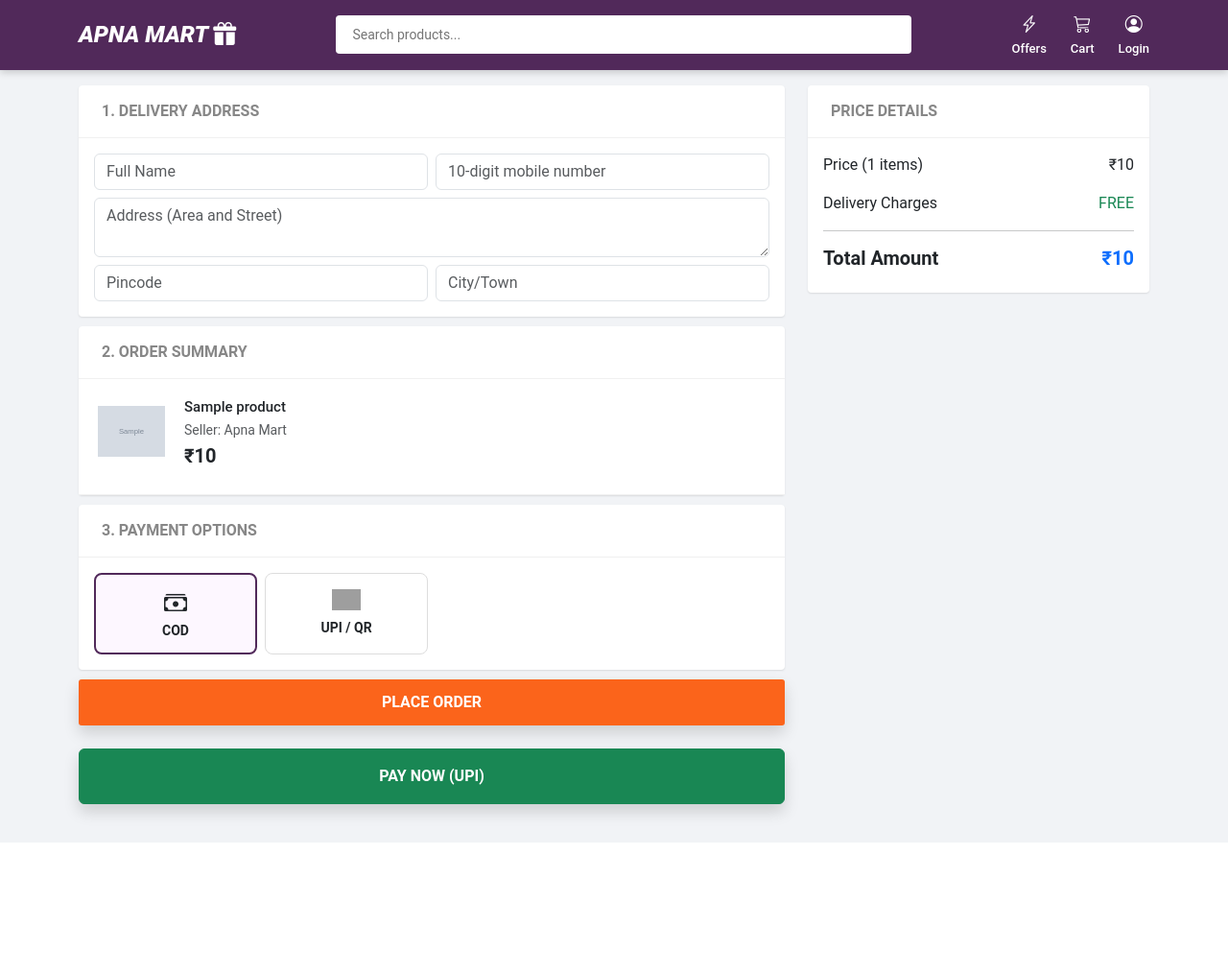
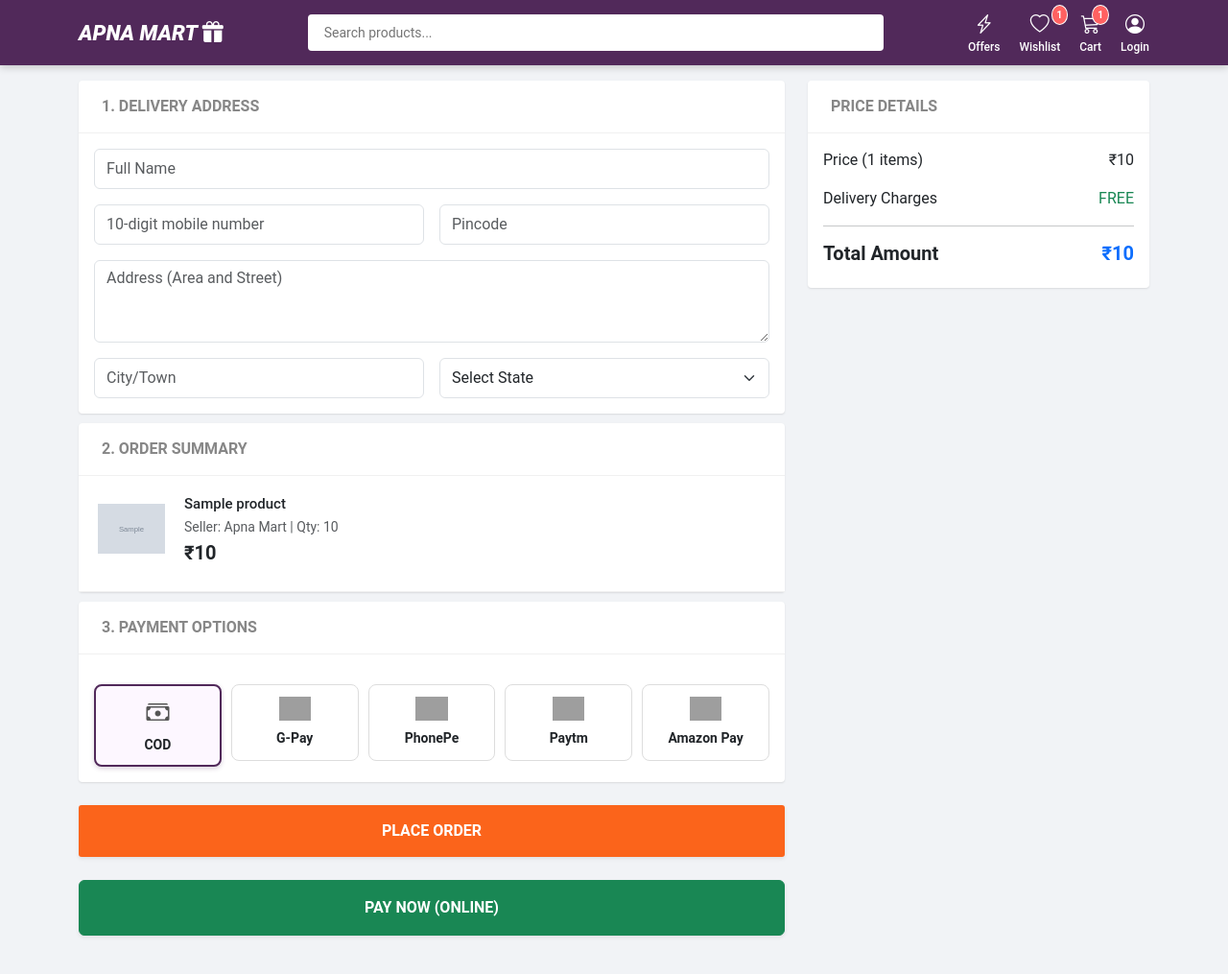
Before and after one commit to etishagodle14-a11y/shopping-website, a Django app: template ebook/templates/ebook/checkout.html in a window 1280 px wide. Shown: the whole page at 96% size. Before the commit the page ends 878 px from the top, so only its background shows below. Run offline with Django 5.2, Linux system fonts and the light colour scheme; the template is opened without the code that fills it: most values are stand-ins (such as "Sample title", 1, 10 or a date in 2020); grey boxes marked "Sample" are stand-in pictures; grey boxes are pictures that could not be loaded.

Commit message:
Added notification badges and full address form

```diff
--- a/ebook/templates/ebook/base.html
+++ b/ebook/templates/ebook/base.html
@@ -12,48 +12,41 @@
         body { background-color: #f1f3f6; font-family: Roboto, Arial, sans-serif; margin: 0; }
 
         /* Navbar Styling */
-        .fk-navbar {
-            background-color: #51295a;
-            padding: 12px 0;
-            position: sticky;
-            top: 0;
-            z-index: 1000;
-            box-shadow: 0 2px 8px rgba(0,0,0,0.2);
+        .fk-navbar { background-color: #51295a; padding: 10px 0; position: sticky; top: 0; z-index: 1000; box-shadow: 0 2px 8px rgba(0,0,0,0.2); }
+        .header-flex { display: flex; align-items: center; justify-content: space-between; gap: 15px; }
+        .logo { font-size: 22px; font-weight: 800; color: white; text-decoration: none; font-style: italic; min-width: 140px; }
+
+        .search-container { background: white; border-radius: 4px; display: flex; align-items: center; padding: 0 15px; height: 38px; flex-grow: 1; max-width: 600px; }
+        .search-input { border: none; width: 100%; outline: none; font-size: 14px; }
+
+        /* Notification Badge Styling */
+        .badge-notify {
+            position: absolute; top: -5px; right: -8px;
+            background-color: #ff6161; color: white;
+            font-size: 10px; padding: 2px 5px;
+            border-radius: 50%; border: 1px solid white;
+            font-weight: bold;
         }
 
-        .header-flex { display: flex; align-items: center; justify-content: space-between; gap: 20px; }
-        .logo { font-size: 24px; font-weight: 800; color: white; text-decoration: none; font-style: italic; min-width: 150px; }
-        .search-container { background: white; border-radius: 4px; display: flex; align-items: center; padding: 0 15px; height: 40px; flex-grow: 1; max-width: 600px; }
-        .search-input { border: none; width: 100%; outline: none; font-size: 14px; }
-        .header-icons { display: flex; align-items: center; gap: 25px; }
+        /* Desktop Icons */
+        .header-icons { display: flex; align-items: center; gap: 20px; }
+        .nav-icon-item { color: white; text-decoration: none; text-align: center; font-size: 12px; font-weight: 500; position: relative; }
+        .nav-icon-item i { font-size: 20px; display: block; }
 
-        .nav-icon-item { color: white; text-decoration: none; text-align: center; font-size: 13px; font-weight: 500; }
-        .nav-icon-item i { font-size: 18px; display: block; margin-bottom: 2px; }
+        /* Mobile Bottom Nav */
+        .bottom-nav {
+            position: fixed; bottom: 0; width: 100%; background: white;
+            display: none; justify-content: space-around; padding: 8px 0;
+            box-shadow: 0 -2px 10px rgba(0,0,0,0.1); z-index: 3000; border-top: 1px solid #eee;
+        }
+        .bottom-nav-item { text-decoration: none; color: #666; font-size: 10px; text-align: center; flex: 1; position: relative; }
+        .bottom-nav-item i { font-size: 22px; display: block; }
+        .bottom-nav-item.active { color: #51295a; font-weight: bold; }
 
-        /* Mobile Bottom Nav Styling */
-        .bottom-nav {
-            position: fixed;
-            bottom: 0;
-            width: 100%;
-            background: white;
-            display: none;
-            justify-content: space-around;
-            padding: 8px 0;
-            box-shadow: 0 -2px 10px rgba(0,0,0,0.1);
-            z-index: 3000;
-            border-top: 1px solid #eee;
-        }
-
-        .bottom-nav-item { text-decoration: none; color: #666; font-size: 10px; text-align: center; flex: 1; }
-        .bottom-nav-item i { font-size: 20px; display: block; }
-        .bottom-nav-item.active { color: #51295a; font-weight: bold; }
-        .logout-text { color: #dc3545 !important; }
-
-        /* Responsive Settings */
         @media (max-width: 991px) {
             .header-icons { display: none; }
             .bottom-nav { display: flex; }
-            body { padding-bottom: 120px !important; }
+            body { padding-bottom: 70px !important; }
             .logo { font-size: 18px; min-width: auto; }
         }
     </style>
@@ -71,12 +64,24 @@
 
             <div class="header-icons">
                 <a href="{% url 'offer_zone' %}" class="nav-icon-item"><i class="bi bi-lightning-charge"></i>Offers</a>
-                <a href="{% url 'view_cart' %}" class="nav-icon-item"><i class="bi bi-cart3"></i>Cart</a>
+
+                <a href="{% url 'wishlist' %}" class="nav-icon-item">
+                    <i class="bi bi-heart"></i>
+                    {% if wishlist_count > 0 %}<span class="badge-notify">{{ wishlist_count }}</span>{% endif %}
+                    Wishlist
+                </a>
+
+                <a href="{% url 'view_cart' %}" class="nav-icon-item">
+                    <i class="bi bi-cart3"></i>
+                    {% if cart_count > 0 %}<span class="badge-notify">{{ cart_count }}</span>{% endif %}
+                    Cart
+                </a>
+
                 {% if user.is_authenticated %}
-                <a href="{% url 'my_orders' %}" class="nav-icon-item"><i class="bi bi-bag-check"></i>Orders</a>
-                <a href="{% url 'logout' %}" class="nav-icon-item text-warning"><i class="bi bi-box-arrow-right"></i>Exit</a>
+                    <a href="{% url 'my_orders' %}" class="nav-icon-item"><i class="bi bi-bag-check"></i>Orders</a>
+                    <a href="{% url 'logout' %}" class="nav-icon-item text-warning"><i class="bi bi-box-arrow-right"></i>Exit</a>
                 {% else %}
-                <a href="{% url 'login' %}" class="nav-icon-item"><i class="bi bi-person-circle"></i>Login</a>
+                    <a href="{% url 'login' %}" class="nav-icon-item"><i class="bi bi-person-circle"></i>Login</a>
                 {% endif %}
             </div>
         </div>
@@ -85,14 +90,24 @@
 
 <nav class="bottom-nav">
     <a href="/" class="bottom-nav-item"><i class="bi bi-house-door"></i>Home</a>
-    <a href="{% url 'offer_zone' %}" class="bottom-nav-item"><i class="bi bi-lightning-charge"></i>Offers</a>
-    <a href="{% url 'view_cart' %}" class="bottom-nav-item"><i class="bi bi-cart3"></i>Cart</a>
+
+    <a href="{% url 'wishlist' %}" class="bottom-nav-item">
+        <i class="bi bi-heart"></i>
+        {% if wishlist_count > 0 %}<span class="badge-notify" style="top: -2px; right: 15px;">{{ wishlist_count }}</span>{% endif %}
+        Wishlist
+    </a>
+
+    <a href="{% url 'view_cart' %}" class="bottom-nav-item">
+        <i class="bi bi-cart3"></i>
+        {% if cart_count > 0 %}<span class="badge-notify" style="top: -2px; right: 15px;">{{ cart_count }}</span>{% endif %}
+        Cart
+    </a>
 
     {% if user.is_authenticated %}
-    <a href="{% url 'my_orders' %}" class="bottom-nav-item"><i class="bi bi-bag-check"></i>Orders</a>
-    <a href="{% url 'logout' %}" class="bottom-nav-item logout-text"><i class="bi bi-box-arrow-right"></i>Logout</a>
+        <a href="{% url 'my_orders' %}" class="bottom-nav-item"><i class="bi bi-bag-check"></i>Orders</a>
+        <a href="{% url 'logout' %}" class="bottom-nav-item text-danger"><i class="bi bi-box-arrow-right"></i>Logout</a>
     {% else %}
-    <a href="{% url 'login' %}" class="bottom-nav-item"><i class="bi bi-person-circle"></i>Account</a>
+        <a href="{% url 'login' %}" class="bottom-nav-item"><i class="bi bi-person-circle"></i>Account</a>
     {% endif %}
 </nav>
 
@@ -103,7 +118,6 @@
 <script src="https://cdn.jsdelivr.net/npm/bootstrap@5.3.0/dist/js/bootstrap.bundle.min.js"></script>
 
 <script>
-    // Active link highlighting script
     const currentUrl = window.location.href;
     document.querySelectorAll('.bottom-nav-item').forEach(link => {
         if(currentUrl.includes(link.href) && link.href.length > window.location.origin.length + 1){
--- a/ebook/templates/ebook/checkout.html
+++ b/ebook/templates/ebook/checkout.html
@@ -6,22 +6,24 @@
     .card { border: none; border-radius: 4px; margin-bottom: 10px; box-shadow: 0 1px 2px 0 rgba(0,0,0,.1); }
     .price-header { border-bottom: 1px solid #f0f0f0; padding: 15px 24px; font-weight: bold; color: #878787; font-size: 16px; }
 
-    /* Product Item Styling */
+    /* Product Item */
     .checkout-product-item { display: flex; padding: 20px; gap: 20px; border-bottom: 1px solid #f0f0f0; background: #fff; }
     .product-img { width: 70px; height: 70px; object-fit: contain; }
     .product-info h6 { font-size: 15px; margin-bottom: 5px; font-weight: 500; }
 
-    /* Payment Selection */
+    /* Payment Cards Grid */
+    .payment-grid { display: grid; grid-template-columns: repeat(auto-fit, minmax(120px, 1fr)); gap: 10px; margin-top: 15px; }
     .payment-card {
-        border: 1px solid #ddd; border-radius: 8px; padding: 12px; cursor: pointer;
+        border: 1px solid #ddd; border-radius: 8px; padding: 10px; cursor: pointer;
         text-align: center; background: #fff; display: flex; flex-direction: column;
-        align-items: center; justify-content: center; min-height: 85px; transition: 0.2s;
+        align-items: center; justify-content: center; min-height: 80px; transition: 0.2s;
     }
     .payment-radio-hidden { display: none; }
-    input[type="radio"]:checked + .payment-card { border: 2px solid #51295a; background: #fdf7ff; }
-    .payment-card img { height: 22px; margin-bottom: 8px; }
+    input[type="radio"]:checked + .payment-card { border: 2px solid #51295a; background: #fdf7ff; box-shadow: 0 2px 5px rgba(81, 41, 90, 0.2); }
+    .payment-card img { height: 25px; margin-bottom: 8px; object-fit: contain; }
+    .payment-card i { font-size: 24px; margin-bottom: 5px; color: #555; }
 
-    .btn-orange { background-color: #fb641b; color: white; font-weight: bold; border: none; padding: 12px; border-radius: 3px; }
+    .btn-orange { background-color: #fb641b; color: white; font-weight: bold; border: none; padding: 15px; border-radius: 3px; font-size: 16px; }
 
     @media (max-width: 768px) {
         .mobile-order-bar {
@@ -38,18 +40,23 @@
         <div class="col-md-8">
             <form action="{% url 'place_order' %}" method="POST" id="checkout-form">
                 {% csrf_token %}
-                <input type="hidden" name="single_product_id" value="{{ single_product_id }}">
                 <input type="hidden" name="transaction_id" id="transaction_id_input">
 
                 <div class="card">
                     <div class="price-header text-uppercase">1. Delivery Address</div>
                     <div class="card-body">
-                        <div class="row g-2">
-                            <div class="col-md-6"><input type="text" name="full_name" class="form-control" placeholder="Full Name" required></div>
-                            <div class="col-md-6"><input type="text" name="phone" class="form-control" placeholder="10-digit mobile number" required></div>
-                            <div class="col-12"><textarea name="address" class="form-control" placeholder="Address (Area and Street)" rows="2" required></textarea></div>
-                            <div class="col-md-6"><input type="text" name="pincode" class="form-control" placeholder="Pincode" required></div>
-                            <div class="col-md-6"><input type="text" name="city" class="form-control" placeholder="City/Town" required></div>
+                        <div class="row g-3">
+                            <div class="col-12"><input type="text" name="full_name" class="form-control py-2" placeholder="Full Name" required></div>
+                            <div class="col-md-6"><input type="text" name="phone" class="form-control py-2" placeholder="10-digit mobile number" required></div>
+                            <div class="col-md-6"><input type="text" name="pincode" class="form-control py-2" placeholder="Pincode" required></div>
+                            <div class="col-12"><textarea name="address" class="form-control" placeholder="Address (Area and Street)" rows="3" required></textarea></div>
+                            <div class="col-md-6"><input type="text" name="city" class="form-control py-2" placeholder="City/Town" required></div>
+                            <div class="col-md-6">
+                                <select name="state" class="form-select py-2" required>
+                                    <option value="" selected disabled>Select State</option>
+                                    <option>Madhya Pradesh</option><option>Maharashtra</option><option>Delhi</option><option>Uttar Pradesh</option><option>Gujarat</option><option>Rajasthan</option>
+                                </select>
+                            </div>
                         </div>
                     </div>
                 </div>
@@ -61,64 +68,53 @@
                         <img src="{{ item.product.image.url }}" class="product-img">
                         <div class="product-info">
                             <h6>{{ item.product.name }}</h6>
-                            <p class="text-muted small mb-1">Seller: Apna Mart</p>
+                            <p class="text-muted small mb-1">Seller: Apna Mart | Qty: {{ item.quantity }}</p>
                             <h5 class="fw-bold">₹{{ item.product.price }}</h5>
                         </div>
                     </div>
-                    {% empty %}
-                        {% if single_product %}
-                        <div class="checkout-product-item">
-                            <img src="{{ single_product.image.url }}" class="product-img">
-                            <div class="product-info">
-                                <h6>{{ single_product.name }}</h6>
-                                <p class="text-muted small mb-1">Seller: Apna Mart</p>
-                                <h5 class="fw-bold">₹{{ single_product.price }}</h5>
-                            </div>
-                        </div>
-                        {% endif %}
                     {% endfor %}
                 </div>
 
                 <div class="card">
                     <div class="price-header text-uppercase">3. Payment Options</div>
                     <div class="card-body">
-                        <div class="row g-2">
-                            <div class="col-6 col-md-3">
-                                <label class="w-100">
-                                    <input type="radio" name="payment_method" value="COD" class="payment-radio-hidden" checked onclick="togglePaymentUI('COD')">
-                                    <div class="payment-card"><i class="bi bi-cash-stack fs-4"></i><div class="small fw-bold">COD</div></div>
-                                </label>
-                            </div>
-                            <div class="col-6 col-md-3">
-                                <label class="w-100">
-                                    <input type="radio" name="payment_method" value="UPI" class="payment-radio-hidden" onclick="togglePaymentUI('UPI')">
-                                    <div class="payment-card">
-                                        <img src="https://upload.wikimedia.org/wikipedia/commons/thumb/f/f2/Google_Pay_Logo.svg/1200px-Google_Pay_Logo.svg.png">
-                                        <div class="small fw-bold">UPI / QR</div>
-                                    </div>
-                                </label>
-                            </div>
+                        <div class="payment-grid">
+                            <label>
+                                <input type="radio" name="payment_method" value="COD" class="payment-radio-hidden" checked onclick="togglePaymentUI('COD')">
+                                <div class="payment-card"><i class="bi bi-cash-stack"></i><div class="small fw-bold">COD</div></div>
+                            </label>
+                            <label>
+                                <input type="radio" name="payment_method" value="UPI" class="payment-radio-hidden" onclick="togglePaymentUI('UPI')">
+                                <div class="payment-card"><img src="https://cdn-icons-png.flaticon.com/512/6124/6124998.png"><div class="small fw-bold">G-Pay</div></div>
+                            </label>
+                            <label>
+                                <input type="radio" name="payment_method" value="UPI" class="payment-radio-hidden" onclick="togglePaymentUI('UPI')">
+                                <div class="payment-card"><img src="https://download.logo.wine/logo/PhonePe/PhonePe-Logo.wine.png"><div class="small fw-bold">PhonePe</div></div>
+                            </label>
+                            <label>
+                                <input type="radio" name="payment_method" value="UPI" class="payment-radio-hidden" onclick="togglePaymentUI('UPI')">
+                                <div class="payment-card"><img src="https://static.vecteezy.com/system/resources/previews/022/100/274/original/paytm-logo-transparent-free-png.png"><div class="small fw-bold">Paytm</div></div>
+                            </label>
+                            <label>
+                                <input type="radio" name="payment_method" value="UPI" class="payment-radio-hidden" onclick="togglePaymentUI('UPI')">
+                                <div class="payment-card"><img src="https://m.media-amazon.com/images/G/31/AmazonPay/B2B/AmazonPay_logo_RGB_Stacked_White_01._CB435225434_.png"><div class="small fw-bold">Amazon Pay</div></div>
+                            </label>
                         </div>
                     </div>
                 </div>
 
-                <button type="submit" id="desk-submit-btn" class="btn btn-orange w-100 d-none d-md-block shadow mb-4">PLACE ORDER</button>
-                <button type="button" id="desk-upi-btn" style="display:none;" onclick="handlePayment()" class="btn btn-success w-100 d-none d-md-block shadow mb-4 py-3 fw-bold">PAY NOW (UPI)</button>
+                <button type="submit" id="desk-submit-btn" class="btn btn-orange w-100 d-none d-md-block shadow-sm my-4">PLACE ORDER</button>
+                <button type="button" id="desk-upi-btn" style="display:none;" onclick="handlePayment()" class="btn btn-success w-100 d-none d-md-block shadow-sm my-4 py-3 fw-bold">PAY NOW (ONLINE)</button>
 
                 <div class="mobile-order-bar d-md-none">
                     <div>
                         <h5 class="mb-0 fw-bold">₹{{ grand_total|default:total }}</h5>
-                        <small class="text-primary fw-bold" data-bs-toggle="collapse" data-bs-target="#price-summary-box">Details</small>
+                        <small class="text-primary fw-bold" data-bs-toggle="collapse" data-bs-target="#price-summary-box">View Details</small>
                     </div>
                     <button type="submit" id="mob-submit-btn" class="btn btn-orange px-4">PLACE ORDER</button>
                     <button type="button" id="mob-upi-btn" style="display:none;" onclick="handlePayment()" class="btn btn-success px-4 fw-bold">PAY NOW</button>
                 </div>
             </form>
-
-            <div id="upi-confirm-section" style="display:none;" class="alert alert-info mt-3 text-center">
-                <p class="mb-2 small fw-bold">Payment complete karne ke baad click karein:</p>
-                <button type="button" onclick="finalizeOrder()" class="btn btn-dark btn-sm w-100">I Have Paid</button>
-            </div>
         </div>
 
         <div class="col-md-4">
@@ -126,7 +122,7 @@
                 <div class="price-header text-uppercase">Price Details</div>
                 <div class="card-body">
                     <div class="d-flex justify-content-between mb-3">
-                        <span>Price ({{ cart_items|length|default:"1" }} items)</span>
+                        <span>Price ({{ cart_items|length }} items)</span>
                         <span>₹{{ total }}</span>
                     </div>
                     <div class="d-flex justify-content-between mb-3">
@@ -174,7 +170,7 @@ function handlePayment() {
     const upiUrl = "upi://pay?pa=krishugodle@oksbi&pn=Apna Mart&am={{ grand_total|default:total }}&cu=INR";
     if (/Android|iPhone|iPad/i.test(navigator.userAgent)) {
         window.location.href = upiUrl;
-        document.getElementById('upi-confirm-section').style.display = 'block';
+        setTimeout(() => { alert("Payment karne ke baad 'PLACE ORDER' par click karein."); }, 2000);
     } else {
         var myModal = new bootstrap.Modal(document.getElementById('qrModal'));
         myModal.show();
--- a/website/settings.py
+++ b/website/settings.py
@@ -64,7 +64,7 @@ TEMPLATES = [
                 'django.template.context_processors.request',
                 'django.contrib.auth.context_processors.auth',
                 'django.contrib.messages.context_processors.messages',
-
+                'ebook.context_processors.nav_counts',
                 # Yeh line aapko add karni hai:
                 'ebook.context_processors.cart_count',
                 'ebook.context_processors.category_renderer',
```
Also changed, not shown: ebook/context_processors.py (+8 -6 lines).
